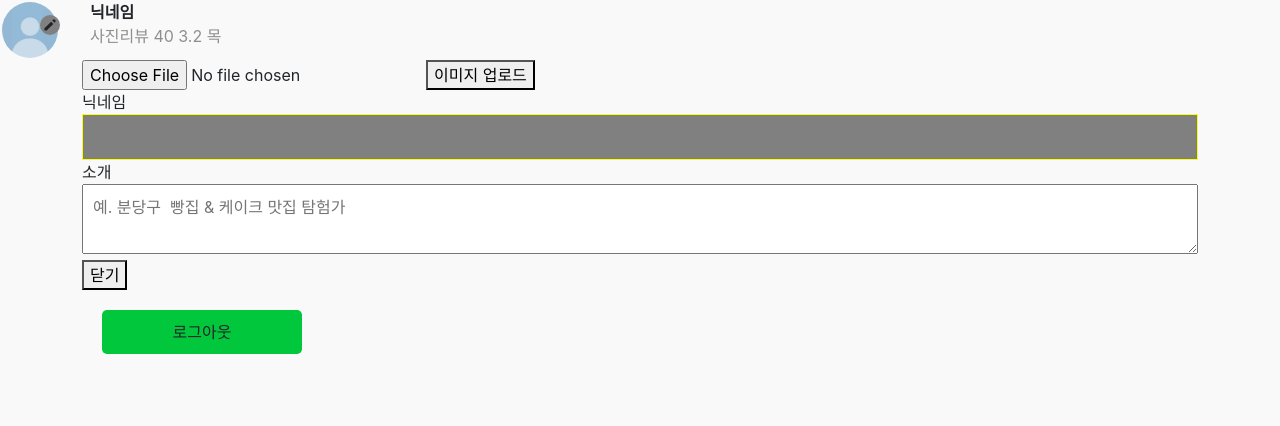
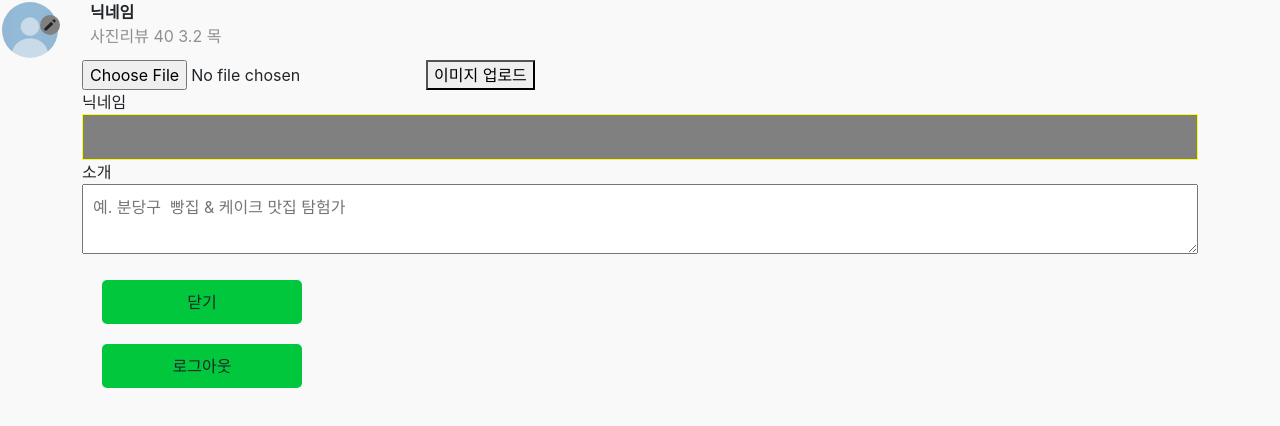
Before and after one commit to clone-project-myplace/Naver-My-Place, a React (Create React App) app: page /myprofile in a window 1280 px wide. Shown: the top 426 px of the page. Built offline with nearby package versions, Linux system fonts and the light colour scheme.

Commit message:
닫기 버튼

```diff
--- a/src/pages/UserProfileEdit.jsx
+++ b/src/pages/UserProfileEdit.jsx
@@ -100,7 +100,7 @@
               />
             </NicknameArea>
           </form>
-          <button onClick={backToHome}>닫기</button>
+          <LogoutButton onClick={backToHome}>닫기</LogoutButton>
           <LogoutButton onClick={logoutHandler}>로그아웃</LogoutButton>
         </Container>
       </div>
```
